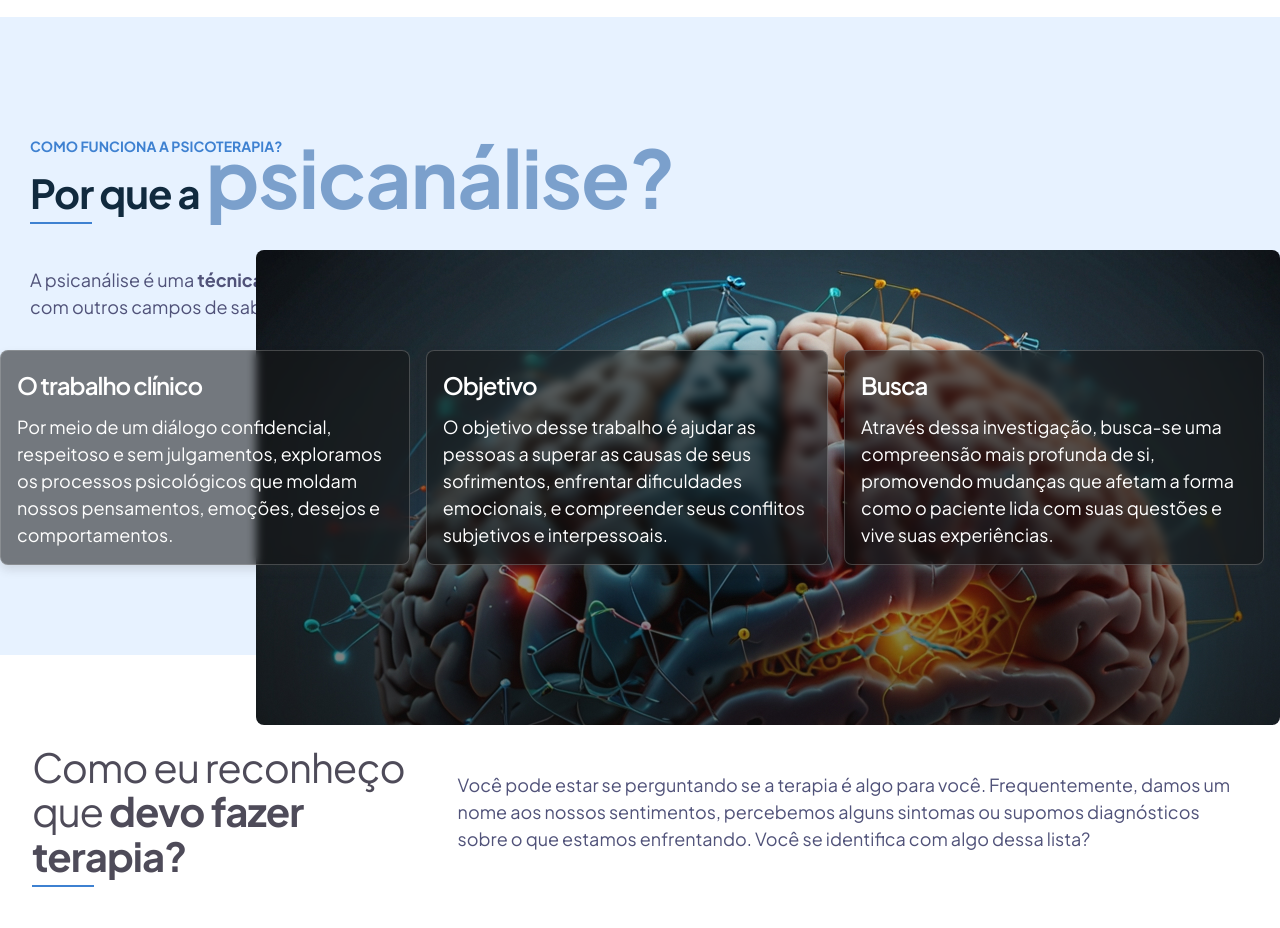
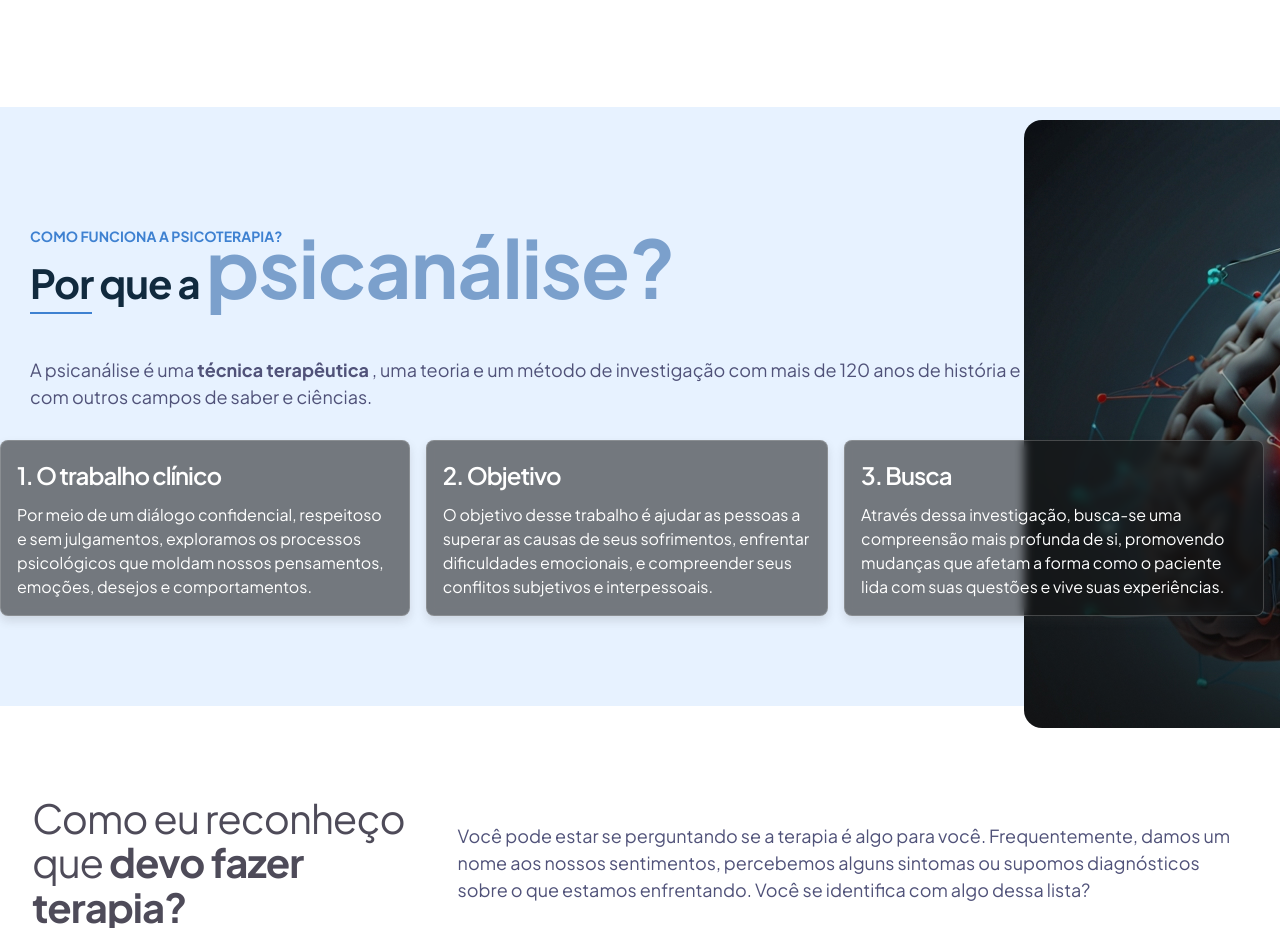
Before and after one commit to wagstalos/projeto-guilherme-secotte, a website: page index.html in a window 1280 px wide. Shown: the part 1480-2408 px from the top of the page. Drawn offline with Linux system fonts and the light colour scheme.

Commit message:
fix: service

```diff
--- a/index.html
+++ b/index.html
@@ -248,20 +248,20 @@
 
         </div>
         <div class="card">
-          <h3>O trabalho clínico</h3>
+          <h3>1. O trabalho clínico</h3>
           <p>Por meio de um diálogo confidencial, respeitoso e sem julgamentos, exploramos os processos psicológicos que
             moldam nossos pensamentos, emoções, desejos e comportamentos. </p>
         </div>
 
         <div class="card">
-          <h3>Objetivo</h3>
+          <h3>2. Objetivo</h3>
           <p>O objetivo desse trabalho é ajudar as pessoas a superar as causas de seus sofrimentos, enfrentar
             dificuldades emocionais, e compreender seus conflitos subjetivos e interpessoais.
           </p>
         </div>
 
         <div class="card">
-          <h3>Busca</h3>
+          <h3>3. Busca</h3>
           <p> Através dessa
             investigação, busca-se uma compreensão mais profunda de si, promovendo mudanças que afetam a forma como o
             paciente lida com suas questões e vive suas experiências.
--- a/scss/_s-about.scss
+++ b/scss/_s-about.scss
@@ -1,5 +1,5 @@
 .s-about {
-    padding: 90px 0;
+    padding: 90px 0 180px 0;
 
     .d-flex {
         justify-content: space-between;
@@ -39,6 +39,7 @@
 
     // responsive
     @include responsive(800px) {
+        padding: 90px 0;
         .d-flex {
             flex-direction: column-reverse;
             margin-top: 2.5rem;
--- a/scss/_s-service.scss
+++ b/scss/_s-service.scss
@@ -41,7 +41,7 @@
             z-index: -1;
             right: 0;
             top: -100px;
-            border-radius: 8px;
+            border-radius: 18px 0 0 18px;
             z-index: 0;
 
             background-image: url("../img/cerebro.jpg");
@@ -66,6 +66,7 @@
             p {
                 margin-top: 10px;
                 color: $white;
+                font-size: 1.6rem;
             }
         }
     }
@@ -81,6 +82,12 @@
             display: flex;
             align-items: center;
             justify-content: center;
+
+            .box {
+                top: -320px;
+                width: 20%;
+                height: 608px;
+            }
         }
         .d-flex {
             flex-direction: column;
```
Also changed, not shown: css/main.css, js/scripts/slider.js (added).
